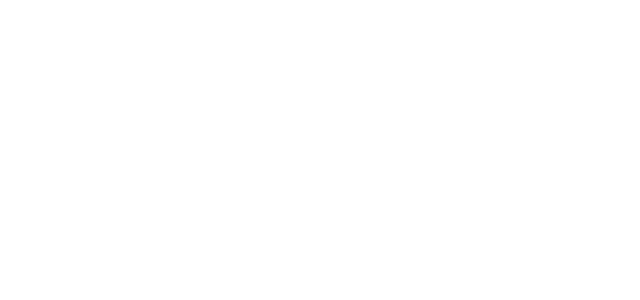
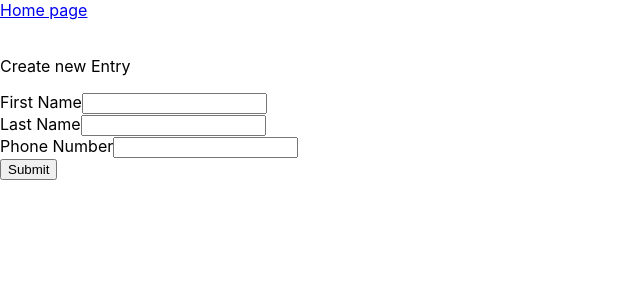
Before and after one commit to manziEric/phonebook, a React (Create React App) app in the folder client/: page /newentry in a window 1280 px wide. Before the commit this address had no page. Shown: the top 300 px of the page, without its empty margins (0-640 px from the left). Built offline with nearby package versions, Linux system fonts and the light colour scheme.

Commit message:
add: route and create a form for AddNewEntryPage

```diff
--- a/client/src/App.js
+++ b/client/src/App.js
@@ -1,5 +1,6 @@
 import React from "react";
 import { BrowserRouter as Router, Route, Routes } from "react-router-dom";
+import AddNewEntryPage from "./pages/AddNewEntryPage";
 import HomePage from "./pages/HomePage";
 
 function App() {
@@ -8,6 +9,7 @@
       <Router>
         <Routes>
           <Route path="/" element={<HomePage />} />
+          <Route path="/newentry" element={<AddNewEntryPage />} />
         </Routes>
       </Router>
     </div>
--- /dev/null
+++ b/client/src/components/formEntry/Form.jsx
@@ -0,0 +1,7 @@
+import React from "react";
+
+const Form = ({ children }) => {
+  return <form className="">{children}</form>;
+};
+
+export default Form;
--- /dev/null
+++ b/client/src/components/formEntry/FormButton.jsx
@@ -0,0 +1,20 @@
+import React, { useContext } from "react";
+import { FormContext } from "./FormEntry";
+
+const FormButton = ({ children }) => {
+  const context = useContext(FormContext);
+
+  if (!context) {
+    throw new Error("FormButton should be called in Form");
+  }
+
+  const {} = context;
+
+  return (
+    <button className="" onClick={""}>
+      {children}
+    </button>
+  );
+};
+
+export default FormButton;
--- /dev/null
+++ b/client/src/components/formEntry/FormEntry.js
@@ -0,0 +1,13 @@
+import React, { createContext, useState } from "react";
+
+export const FormContext = createContext();
+
+export const FormEntry = ({ children }) => {
+  const [value, setValue] = useState("");
+
+  return (
+    <FormContext.Provider value={{ value, setValue }}>
+      {children}
+    </FormContext.Provider>
+  );
+};
--- /dev/null
+++ b/client/src/components/formEntry/FormInput.jsx
@@ -0,0 +1,24 @@
+import React, { useContext } from "react";
+import { FormContext } from "./FormEntry";
+
+const FormInput = () => {
+  const context = useContext(FormContext);
+
+  if (!context) {
+    throw new Error("FormInput should be called in Form");
+  }
+
+  const { value, setValue } = context;
+
+  return (
+    <input
+      className=""
+      type="text"
+      value={value}
+      required
+      onChange={(e) => setValue(e.target.value)}
+    />
+  );
+};
+
+export default FormInput;
--- /dev/null
+++ b/client/src/components/formEntry/FormLabel.jsx
@@ -0,0 +1,7 @@
+import React from "react";
+
+const FormLabel = ({ children }) => {
+  return <label className="">{children}</label>;
+};
+
+export default FormLabel;
--- a/client/src/components/searchField/InputButton.jsx
+++ b/client/src/components/searchField/InputButton.jsx
@@ -10,7 +10,11 @@
 
   const { searchForEntries } = context;
 
-  return <button onClick={searchForEntries}>{children}</button>;
+  return (
+    <button className="" onClick={searchForEntries}>
+      {children}
+    </button>
+  );
 };
 
 export default InputButton;
--- a/client/src/components/searchField/SearchField.js
+++ b/client/src/components/searchField/SearchField.js
@@ -1,6 +1,5 @@
 import React, { useState, useEffect, createContext, useContext } from "react";
 import axios from "axios";
-import DisplayTableData from "../displaySearchResult/DisplayTableData";
 import { GlobalContext } from "../../context/Provider";
 import {
   GET_SEARCH_RESULT_FOR_TABLE,
@@ -16,7 +15,7 @@
     searchState: { data },
   } = useContext(GlobalContext);
 
-  //TODO: make this in its own file => code splitting
+  //TODO: make this in its own js file => code splitting
   const searchForEntries = () => {
     if (value !== "") {
       const filterData = data.filter((res) => {
--- a/client/src/pages/AddNewEntryPage.jsx
+++ b/client/src/pages/AddNewEntryPage.jsx
@@ -1,7 +1,38 @@
 import React from "react";
+import { Link } from "react-router-dom";
+import Form from "../components/formEntry/Form";
+import FormButton from "../components/formEntry/FormButton";
+import { FormEntry } from "../components/formEntry/FormEntry";
+import FormInput from "../components/formEntry/FormInput";
+import FormLabel from "../components/formEntry/FormLabel";
+
+//TODO: style form
 
 const AddNewEntryPage = () => {
-  return <div>Create new Entry</div>;
+  return (
+    <div className="container">
+      <div>
+        <Link to="/">Home page</Link>
+      </div>
+
+      <br />
+      <p>Create new Entry</p>
+      <FormEntry>
+        <Form>
+          <FormLabel>First Name</FormLabel>
+          <FormInput />
+          <br />
+          <FormLabel>Last Name</FormLabel>
+          <FormInput />
+          <br />
+          <FormLabel>Phone Number</FormLabel>
+          <FormInput />
+          <br />
+          <FormButton>Submit</FormButton>
+        </Form>
+      </FormEntry>
+    </div>
+  );
 };
 
 export default AddNewEntryPage;
--- a/client/src/pages/HomePage.jsx
+++ b/client/src/pages/HomePage.jsx
@@ -10,12 +10,15 @@
 //TODO: create grid for table and searchfield
 //TODO: set link to other pages
 //TODO: search on type
+//TODO: render Table on search
 
 const HomePage = () => {
   return (
-    <div>
-      <p>Add new entry</p>
-
+    <div className="container">
+      <div>
+        <Link to="/newentry">Add new Entry</Link>
+      </div>
+      <br />
       <SearchField>
         <InputField />
         <InputButton>Search</InputButton>
```
Also changed, not shown: 1 other file (tests, documents, lock files or other folders).
